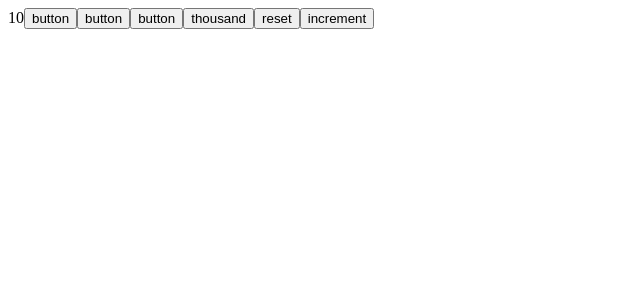
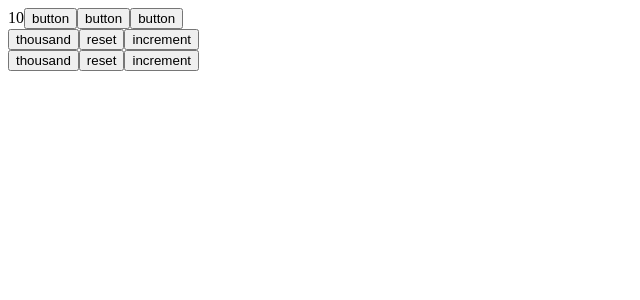
Before and after one commit to SergeiVasilyev/Full_Stack_Open, a React (Vite) app in the folder part1/course/: page / in a window 1280 px wide. Shown: the top 300 px of the page, without its empty margins (0-640 px from the left). Built offline with nearby package versions, Linux system fonts and the light colour scheme.

Commit message:
button component and handler added

```diff
--- a/part1/course/src/App2.jsx
+++ b/part1/course/src/App2.jsx
@@ -1,5 +1,11 @@
 import { useState } from 'react'
 
+
+const Button = (props) => (
+    <button onClick={props.handleClick}>
+      {props.text}
+    </button>
+  )
 
 const App = () => {
     const [value, setValue] = useState(10)
@@ -12,10 +18,18 @@ const App = () => {
       return handler
     }
 
+    // Return a function inside a function
     const setToValue = (newValue) => () => {
         console.log('value now', newValue)  // print the new value to console
         setValue(newValue)
     }
+
+    // Return a function
+    const setToValue2 = newValue => {
+        console.log('value now', newValue)
+        setValue(newValue)
+    }
+
 
     return (
       <div>
@@ -24,10 +38,14 @@ const App = () => {
         <button onClick={hello('world')}>button</button>
         <button onClick={hello('react')}>button</button>
         <button onClick={hello('function')}>button</button>
-
+        <br />
         <button onClick={setToValue(1000)}>thousand</button>
         <button onClick={setToValue(0)}>reset</button>
         <button onClick={setToValue(value + 1)}>increment</button>
+        <br />
+        <Button handleClick={() => setToValue2(1000)} text="thousand" />
+        <Button handleClick={() => setToValue2(0)} text="reset" />
+        <Button handleClick={() => setToValue2(value + 1)} text="increment" />
       </div>
     )
   }
```
